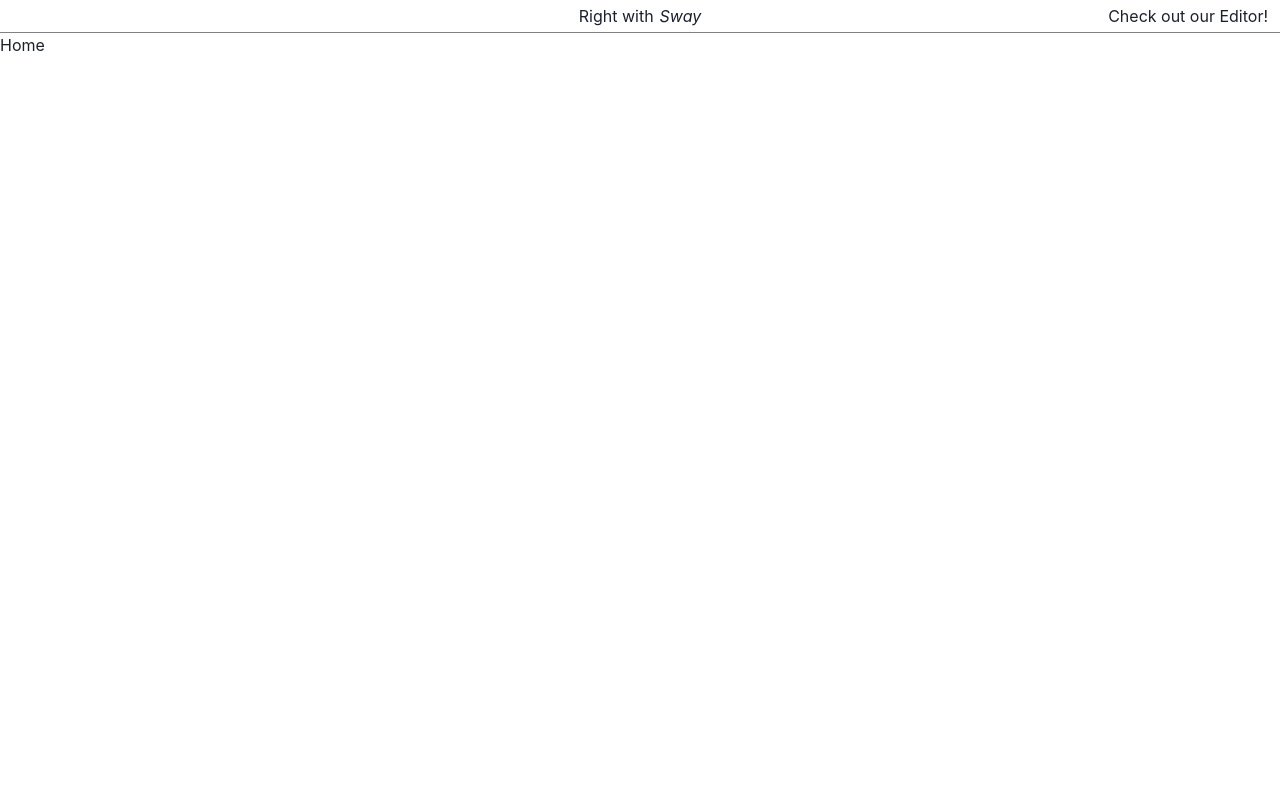
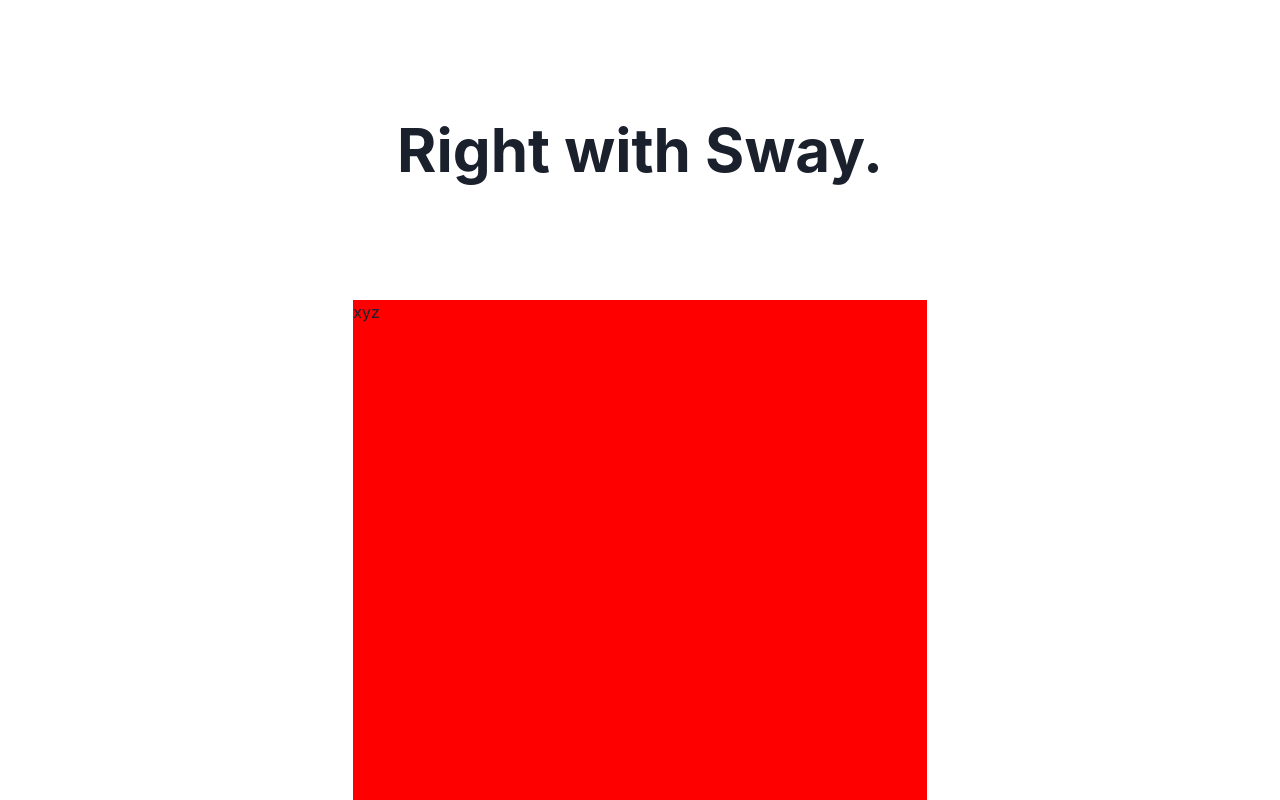
Before and after one commit to alexrpreston/hackprinceton, a React (Create React App) app in the folder frontend/: page / in a window 1280 px wide. Shown: the top 800 px of the page. Built offline with nearby package versions, Linux system fonts and the light colour scheme.

Commit message:
Add typing component

```diff
--- /dev/null
+++ b/frontend/src/components/Typist/index.tsx
@@ -0,0 +1,39 @@
+import React, { useState, useEffect } from 'react';
+
+import { Text } from '@chakra-ui/react';
+
+interface Props {
+  text: string;
+}
+
+const Typist: React.FC<Props> = ({ text }) => {
+  const [currentText, setCurrentText] = useState('');
+  const [currentIndex, setCurrentIndex] = useState(0);
+  const [isTyping, setIsTyping] = useState(false);
+
+  // useEffect loop with no repeat, and a beginning delay of 1 second
+  useEffect(() => {
+    const interval = setInterval(
+      () => {
+        if (currentIndex < text.length) {
+          setIsTyping(true);
+          setCurrentText(currentText + text[currentIndex]);
+          setCurrentIndex(currentIndex + 1);
+        } else {
+          setIsTyping(false);
+        }
+      },
+      isTyping ? 100 : 1000,
+    );
+
+    return () => clearInterval(interval);
+  }, [currentIndex, currentText, isTyping, text]);
+
+  if (!isTyping && currentText === '') {
+    return null;
+  }
+
+  return <Text>{isTyping ? currentText : text}</Text>;
+};
+
+export default Typist;
--- a/frontend/src/containers/AppContainer/index.tsx
+++ b/frontend/src/containers/AppContainer/index.tsx
@@ -1,4 +1,4 @@
-import React from 'react';
+import React, { useState, useEffect } from 'react';
 
 import { Box, Text, Center, HStack, Flex, Spacer } from '@chakra-ui/react';
 
@@ -8,18 +8,40 @@
   children: React.ReactNode;
 }
 
-const AppContainer: React.FC<Props> = ({ children }) => (
+const AppContainer: React.FC<Props> = ({ children }) => {
+  const [showNav, setShowNav] = useState(false);
+
+  useEffect(() => {
+    window.addEventListener('scroll', () => {
+      if (window.pageYOffset > 100) {
+        setShowNav(true);
+      } else {
+        setShowNav(false);
+      }
+    });
+  }, []);
+
+  return (
     <Box>
-    <HStack w="100vw" bgColor="white" borderBottom="1px solid gray" px={3} py={1}>
+      {showNav && (
+        <HStack
+          w="100vw"
+          bgColor="white"
+          borderBottom="1px solid gray"
+          px={3}
+          py={1}
+          top={0}
+          left={0}
+          position="fixed"
+        >
           <Box w={200} />
 
           <Spacer />
 
           <Link to="/">
-        <HStack spacing={1.5}>
-          <Text>Right with</Text>
-          <Text fontStyle="italic">Sway</Text>
-        </HStack>
+            <Text>
+              Right with <i>Sway</i>
+            </Text>
           </Link>
 
           <Spacer />
@@ -30,9 +52,11 @@
             </Link>
           </Box>
         </HStack>
+      )}
 
       <Box>{children}</Box>
     </Box>
   );
+};
 
 export default AppContainer;
--- a/frontend/src/pages/Home.tsx
+++ b/frontend/src/pages/Home.tsx
@@ -1,11 +1,20 @@
 import React from 'react';
 
-function Home() {
-  return (
-    <div>
-      <h1>Home</h1>
-    </div>
-  );
-}
+import { Box, Container, Text, Center } from '@chakra-ui/react';
+
+import Typist from '../components/Typist';
+
+const Home = () => (
+  <Container>
+    <Center width="100%" height="300px">
+      <Box as="h1" fontSize="6xl" fontWeight="bold">
+        <Typist text={'Right with Sway.'} />
+      </Box>
+    </Center>
+    <Box height="1000px" bgColor="red">
+      xyz
+    </Box>
+  </Container>
+);
 
 export default Home;
```
Lines whose indentation alone changed are shown as unchanged.
